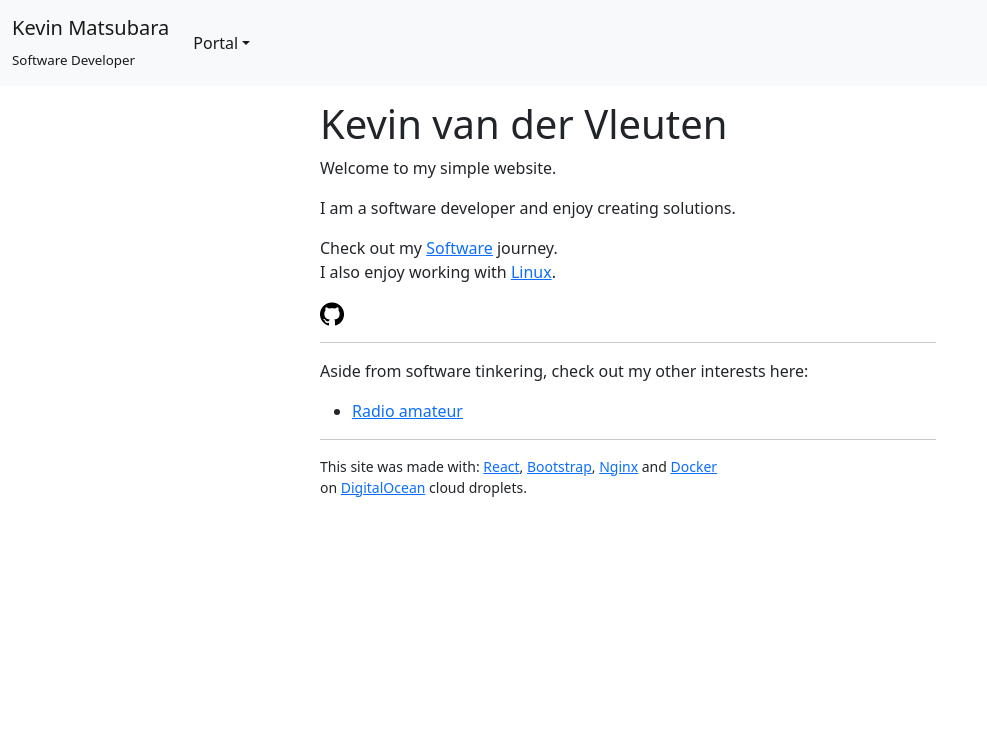
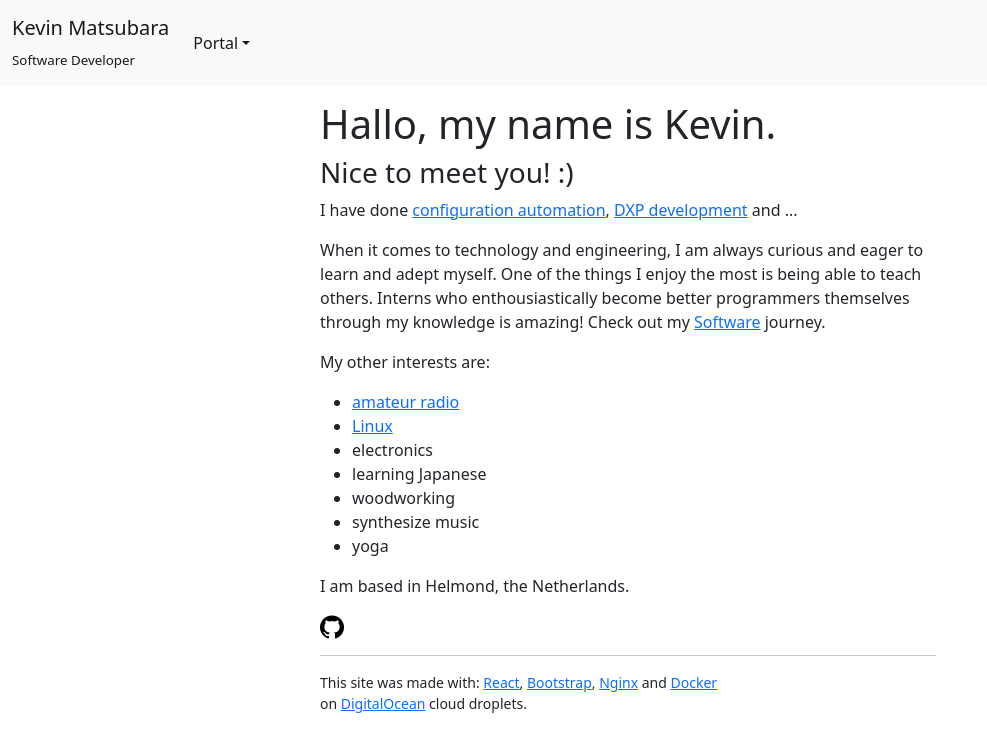
Before and after one commit to PA4KEV/website, a React (Create React App) app: page / in a window 1280 px wide. Shown: the top 752 px of the page, without its empty margins (0-987 px from the left). Built offline with nearby package versions, Linux system fonts and the light colour scheme.

Commit message:
Update home page

```diff
--- a/src/Pages/Home.js
+++ b/src/Pages/Home.js
@@ -6,30 +6,28 @@ const Home = () => {
         <div className='row'>
             <div className="col-6 offset-3">
                 <section className="content-section">
-                <h1>Kevin van der Vleuten</h1>
-                <p>Welcome to my simple website.</p>
-
-                <p>I am a software developer and enjoy creating solutions.
-                </p>
-
-                <p>Check out my <Link to="/pages/software">Software</Link> journey.<br/> I also enjoy working with <Link to="/pages/linux">Linux</Link>.</p>
-
+                    <h1>Hallo, my name is Kevin.</h1>
+                    <h3>Nice to meet you! :)</h3>
+                    <p>I have done <Link to="/pages/software">configuration automation</Link>, <Link to="/pages/software/dxp-development">DXP development</Link> and ...</p>
+                    <p>When it comes to technology and engineering, I am always curious and eager to learn and adept myself. One of the things I enjoy the most is being able to teach others. Interns who enthousiastically become better programmers themselves through my knowledge is amazing! Check out my <Link to="/pages/software">Software</Link> journey.</p>
+                    <p>My other interests are:</p>
+                    <ul>
+                        <li><Link to="/pages/radio">amateur radio</Link></li>
+                        <li><Link to="/pages/linux">Linux</Link></li>
+                        <li>electronics</li>
+                        <li>learning Japanese</li>
+                        <li>woodworking</li>
+                        <li>synthesize music</li>
+                        <li>yoga</li>
+                    </ul>
+                    <p>I am based in Helmond, the Netherlands.</p>
                     <p>
                         <a href="https://github.com/PA4KEV" target="_blank" rel="noreferrer">
                             <img src={`${process.env.PUBLIC_URL}/icons/github.png`} alt="github icon"/>
                         </a>
                     </p>
-
-                <hr/>
-
-                <p>Aside from software tinkering, check out my other interests here:</p>
-                <ul>
-                    <li><Link to="/pages/radio">Radio amateur</Link></li>
-                </ul>
-
                     <hr/>
                     <p class="small">This site was made with: <a href="https://reactjs.org/" target="_blank">React</a>, <a href="https://getbootstrap.com/" target="_blank">Bootstrap</a>, <a href="https://www.nginx.com/" target="_blank">Nginx</a> and <a href="https://www.docker.com/" target="_blank">Docker</a><br/>on <a href="https://www.digitalocean.com/" target="_blank">DigitalOcean</a> cloud droplets.</p>
-
                 </section>
             </div>
         </div>
```
Lines whose indentation alone changed are shown as unchanged.
